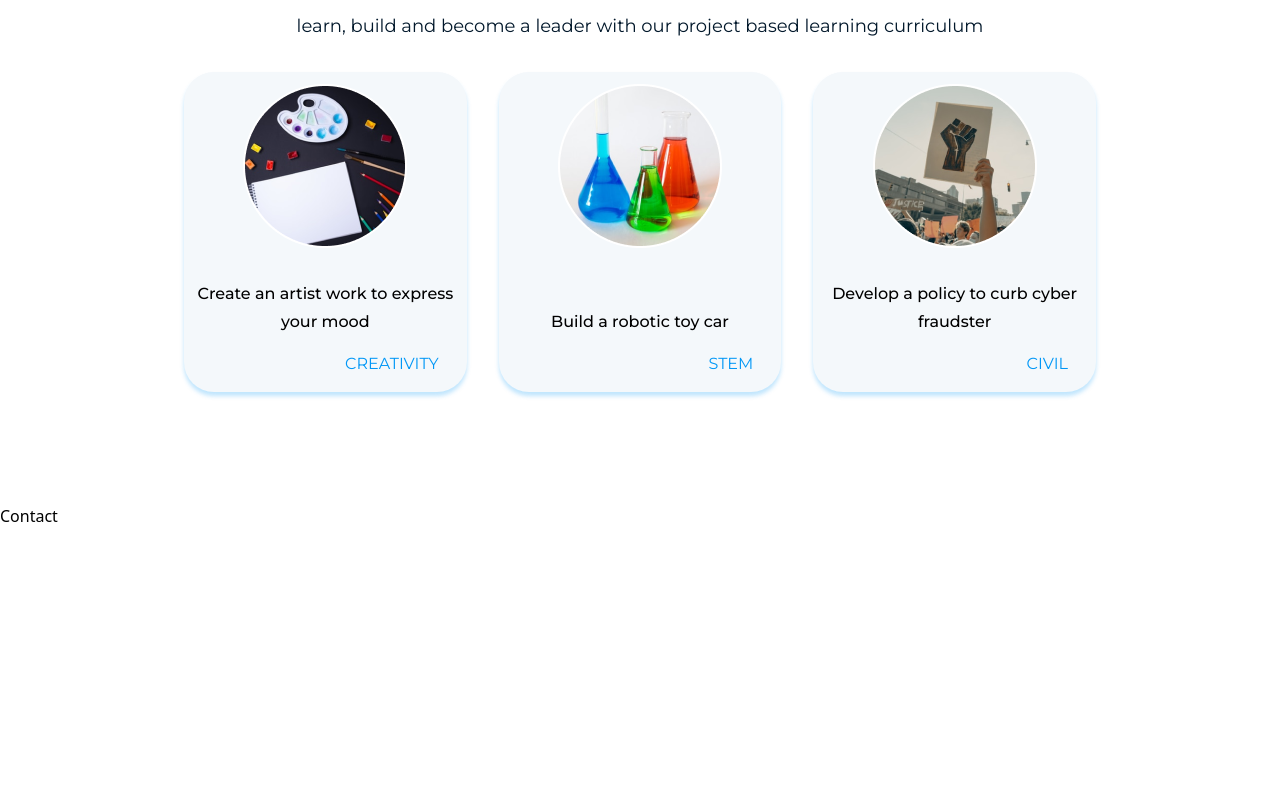
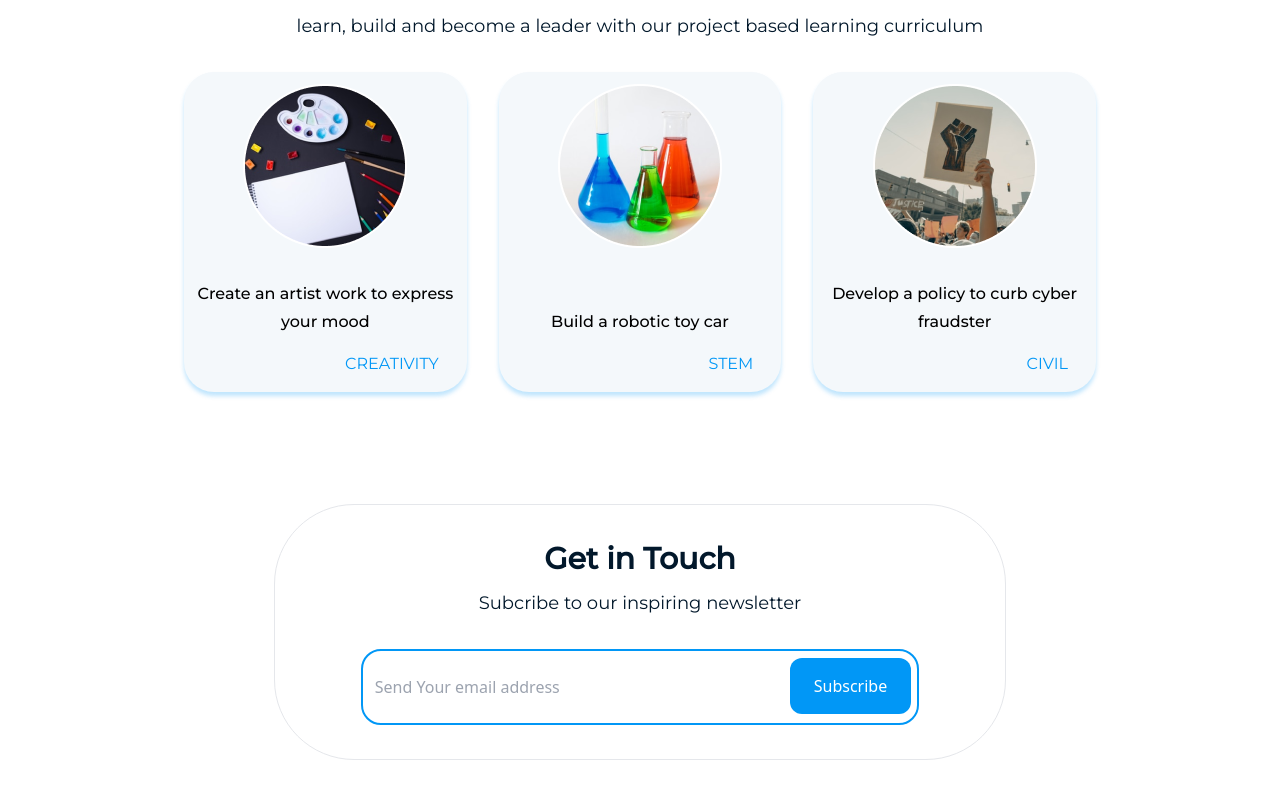
Before and after one commit to Dreezy305/scholarton-front-end, a React (Vite) app: page / in a window 1280 px wide. Shown: the part 3704-4502 px from the top of the page. Before the commit the page ends 4232 px from the top, so only its background shows below. Built offline with nearby package versions, Linux system fonts and the light colour scheme.

Commit message:
our categories

```diff
--- a/src/screens/Get-in-Touch/Contact.tsx
+++ b/src/screens/Get-in-Touch/Contact.tsx
@@ -1,7 +1,44 @@
-import React from "react";
+import React, { useState } from "react";
 
 const Contact = () => {
-  return <div>Contact</div>;
+  const [sub, setSub] = useState("");
+
+  return (
+    <section id="contact" className="mt-12 mb-12 pb-8">
+      <div className="container mx-auto flex flex-col items-center">
+        <div className="bg-white rounded-[80px] px-4 py-4 flex flex-col items-center border w-3/4 relative h-64">
+          <h4 className="text-title font-MontserratMedium font-semibold lg:text-3xl md:text-2xl text-xl leading-10 text-center pt-5">
+            Get in Touch
+          </h4>
+
+          <p className="text-title text-center font-MontserratRegular pt-3 font-medium lg:text-lg md:text-lg text-base pb-8">
+            Subcribe to our inspiring newsletter
+          </p>
+
+          <form className="w-4/5 relative items-center">
+            <div className=" w-4/5 items-center">
+              <input
+                type={"text"}
+                value={sub}
+                className="px-3 py-6 border-2 border-skyBlue rounded-[20px] outline-none shadow-none absolute top-0 left-0 w-full"
+                placeholder="Send Your email address"
+                id="subscribe"
+                name="subscribe"
+                onChange={(e) => setSub(e.target.value)}
+              />
+
+              <button
+                className="text-white text-center px-6 py-4 bg-skyBlue rounded-[12px]  cursor-pointer absolute right-2 top-[9px] z-20"
+                type="button"
+              >
+                Subscribe
+              </button>
+            </div>
+          </form>
+        </div>
+      </div>
+    </section>
+  );
 };
 
 export default Contact;
```
